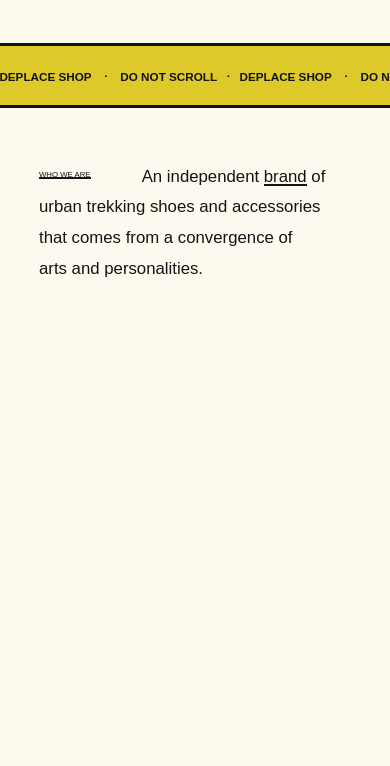
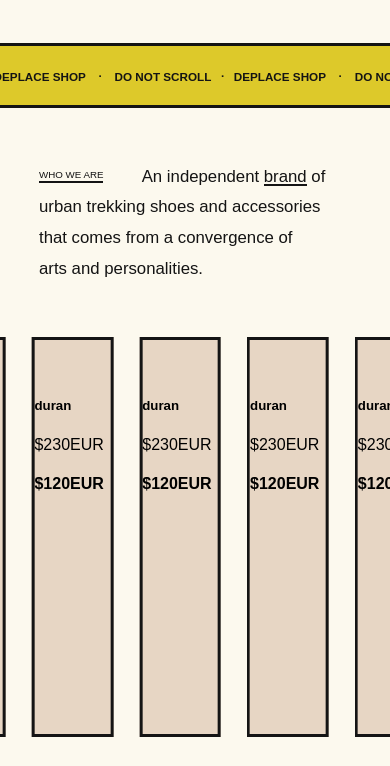
Before and after one commit to SebasttianDaza/DeplaceMaison, a React (Vite) app: page / in a window 390 px wide. Shown: the part 388-1154 px from the top of the page. Before the commit the page ends 844 px from the top, so only its background shows below. Built offline with nearby package versions, Linux system fonts and the light colour scheme; a web font is replaced by a local one.

Commit message:
Add component Draggable
I've been working the component with their effects, but it hasn't responsive yet

```diff
--- /dev/null
+++ b/src/Components/Draggable/draggable.css
@@ -0,0 +1,43 @@
+.draggableSlider {
+    width: 100%;
+    min-height: 400px;
+    overflow: hidden;
+    position: relative;
+    margin: 2rem 0;
+}
+
+.slider {
+    display: grid;
+    position: absolute;
+    grid-template-columns: repeat(5, 1fr);
+    grid-gap: 2rem;
+    width: 130%;
+    min-height: 400px;
+    pointer-events: none;
+    transition: 0s ease-in;
+    top: 0;
+    left: 0;
+    overflow: hidden;
+}
+
+.sliderCard {
+    border: var(--border-div);
+    animation: sliderAnimation 6s linear infinite;
+    background-color: var(--background-color-third);
+    white-space: nowrap;
+    width: 100%;
+    max-width: 360px;
+}
+
+
+@keyframes sliderAnimation {
+    0% {
+        transform: translate3d(0, 0, 0);
+
+    }
+
+    100% {
+        transform: translate3d(-100%, 0, 0);
+    }
+
+}
--- /dev/null
+++ b/src/Components/Draggable/draggable.jsx
@@ -0,0 +1,94 @@
+import "./draggable.css";
+import PropTypes from "prop-types";
+import React, {useState, useEffect} from "react";
+
+function Dragable() {
+  const [pressed, setPressed] = useState(false);
+  const [startX, setStartX] = useState(0);
+  const [x, setX] = useState(0);
+  //Reference to the element
+  const nodeChild = React.useRef(null);
+
+  const mouseSlider = (e) => {
+    setPressed(true);
+    setStartX(e.clientX);
+    e.target.style.cursor = "grabbing";
+  };
+
+  const mouseEnter = (e) => {
+    e.target.style.cursor = "grab";
+  };
+
+  useEffect(() => {
+    const mouseup = () => {
+      setPressed(false);
+    };
+    window.removeEventListener("mouseup", mouseup);
+    window.addEventListener("mouseup", mouseup);
+    return () => {
+      window.removeEventListener("mouseup", mouseup);
+    };
+  });
+
+  const mouseMove = (e) => {
+    e.preventDefault();
+    if (!pressed) return;
+    setX(e.clientX - startX);
+    nodeChild.current.style.left = `${x}px`;
+    checkBoundary(e);
+  };
+
+  const checkBoundary = (e) => {
+    let outer = e.target.getBoundingClientRect();
+    let inner = nodeChild.current.getBoundingClientRect();
+
+    if (parseInt(nodeChild.current.style.left) > 0) {
+      nodeChild.current.style.left = 0;
+    } else if (inner.right < outer.right) {
+      nodeChild.current.style.left = `-${outer.right - inner.right}px`;
+    }
+  };
+
+  return (
+    <section
+      className="draggableSlider"
+      onMouseDown={(e) => mouseSlider(e)}
+      onMouseEnter={(e) => mouseEnter(e)}
+      onMouseMove={(e) => mouseMove(e)}
+    >
+      <div className="slider" ref={nodeChild}>
+        <Card classe="sliderCard" />
+        <Card classe="sliderCard" />
+        <Card classe="sliderCard" />
+        <Card classe="sliderCard" />
+        <Card classe="sliderCard" />
+      </div>
+    </section>
+  );
+}
+
+const Card = (props) => {
+  return (
+    <aside className={props.classe}>
+      <div>
+        <img src="" alt="" />
+      </div>
+      <div>
+        <div>
+          <img src="" alt="" />
+        </div>
+        <div>
+          <h5>duran</h5>
+          <p>$230EUR</p>
+          <h4>$120EUR</h4>
+        </div>
+      </div>
+    </aside>
+  );
+};
+
+Card.propTypes = {
+  classe: PropTypes.string.isRequired,
+};
+
+export default Dragable;
--- a/src/index.css
+++ b/src/index.css
@@ -1,6 +1,7 @@
 :root {
   --backgroun-color-primary: #fcf9ee;
   --background-color-second: #ddc92a;
+  --background-color-third: #e7d6c4;
   --color-text: #141414;
   --font-family-base: "Favorit", sans-serif;
   --font-first: normal 400 .85vw/.85vw var(--font-family-base);
@@ -12,9 +13,14 @@
   --font-seven: normal 400 1.5vw/1.5vw var(--font-family-base);
 
   --font-third-secondary: normal 400 4.3vw/2.5vw var(--font-family-base);
+  --font-five-secondary: normal 400 2.5vw/1.6vw var(--font-family-base);
 
   --border-div: .2rem solid var(--color-text);
 
+}
+
+::-webkit-scrollbar {
+  display: none;
 }
 
 
@@ -175,10 +181,13 @@ img {
     margin: 1.3rem 0;
   }
 
-  .childTwo a {
-    font: var(--font-five);
+  .childTwo a span {
+    font: var(--font-five-secondary);
     width: auto;
+    padding-bottom: .2rem;
   }
+
+
 
 
   .childTwo h4, .childGeneral h4 {
--- a/src/main.jsx
+++ b/src/main.jsx
@@ -5,6 +5,7 @@ import PropTypes from "prop-types";
 import "./index.css";
 import Nav from "./Components/Nav/nav";
 import Header from "./Components/Header/header";
+import Draggable from "./Components/Draggable/draggable";
 
 class Main extends React.Component {
   constructor(props) {
@@ -47,6 +48,7 @@ class Main extends React.Component {
             </div>
           </div>
         </section>
+        <Draggable />
       </div>
     );
   }
```
Also changed, not shown: .eslintrc.js.
